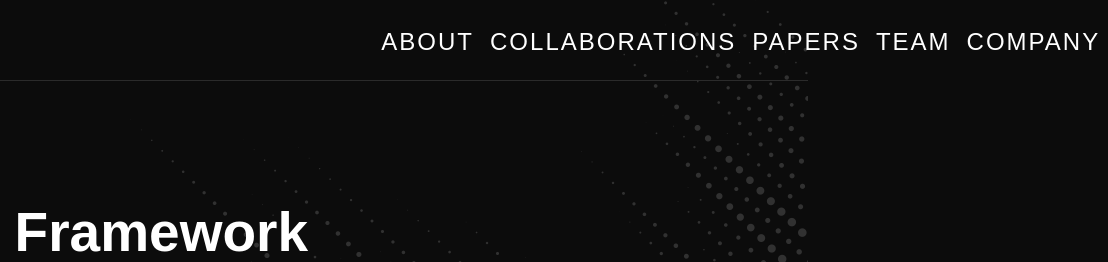
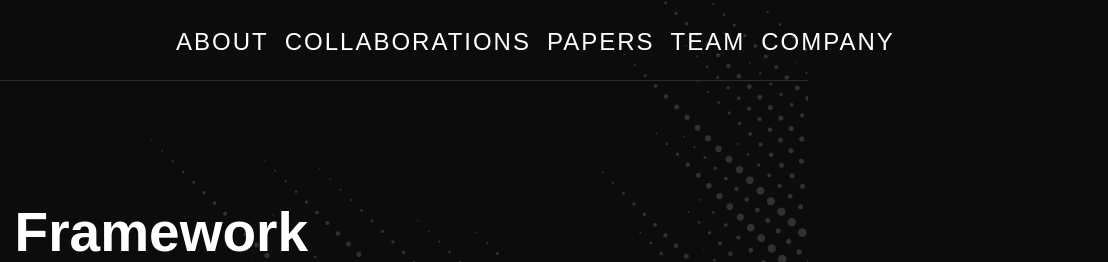
Before and after one commit to jamesray1/katallassos.com, a website: page index.html in a window 1280 px wide. Shown: the top 262 px of the page, 472-1580 px from the left, 1108 px wide, since content can reach past the window. Drawn offline with nearby package versions, Linux system fonts and the light colour scheme; a script that the page names is missing; a web font is replaced by a local one.

Commit message:
fixing header

```diff
--- a/index.html
+++ b/index.html
@@ -48,7 +48,7 @@
           <span class="icon ion-ios-menu"></span>
         </button>
       </div>
-      <div class="col-4 katallassos-header--menu d-inline-flex text-center px-0 collapse navbar-collapse" id="navbarTogglerDemo02">
+      <div class="col-6 katallassos-header--menu d-inline-flex text-center px-0 collapse navbar-collapse" id="navbarTogglerDemo02">
         <div class="navbar-nav">
           <a class="p-2 flex-fill" href="#about">About</a>
           <a class="p-2 flex-fill" href="#partners">Collaborations</a>
```
Also changed, not shown: dist/css/page.css.
